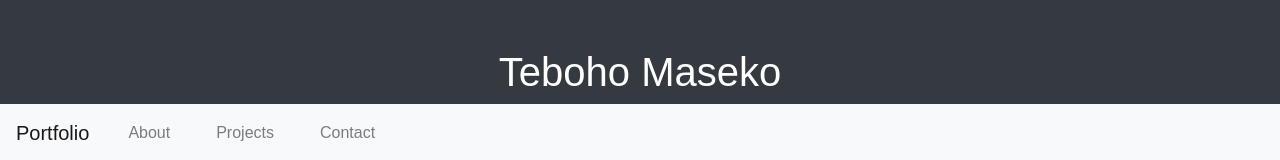
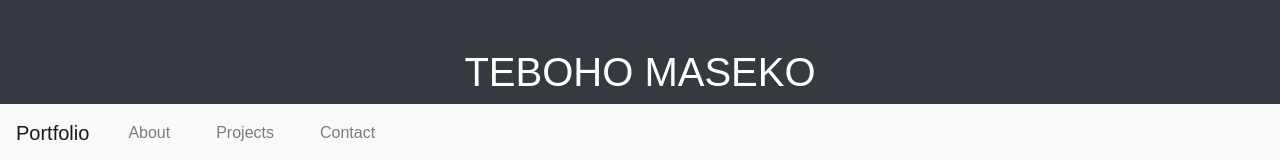
Before and after one commit to 116818/Teboho-Maseko, a plain HTML site: page Website Teboho/Home.html in a window 1280 px wide. Shown: the top 160 px of the page. Drawn offline with nearby package versions, Linux system fonts and the light colour scheme; grey boxes are pictures that could not be loaded.

Commit message:
initial ccommit

```diff
--- a/Website Teboho/Home.html
+++ b/Website Teboho/Home.html
@@ -10,7 +10,7 @@
 <body>
 
     <header class="bg-dark text-white text-center py-5">
-        <h1>Teboho Maseko</h1>
+        <h1>TEBOHO MASEKO</h1>
         <nav class="navbar navbar-expand-lg navbar-light bg-light">
             <a class="navbar-brand" href="#">Portfolio</a>
             <button class="navbar-toggler" type="button" data-toggle="collapse" data-target="#navbarNav" aria-controls="navbarNav" aria-expanded="false" aria-label="Toggle navigation">
@@ -79,7 +79,7 @@
                 <!-- Add more projects as needed -->
             </div>
         </section>
-
+        <img src="images/End user.jpg" alt="Teboho Maseko" class="img-fluid" style="width: 100px; height: auto; margin-right: 40px;">
         <section id="contact" class="my-5">
             <h2>Contact Me</h2>
             <form>
```
Also changed, not shown: Website Teboho/images/End user.jpg (added).
